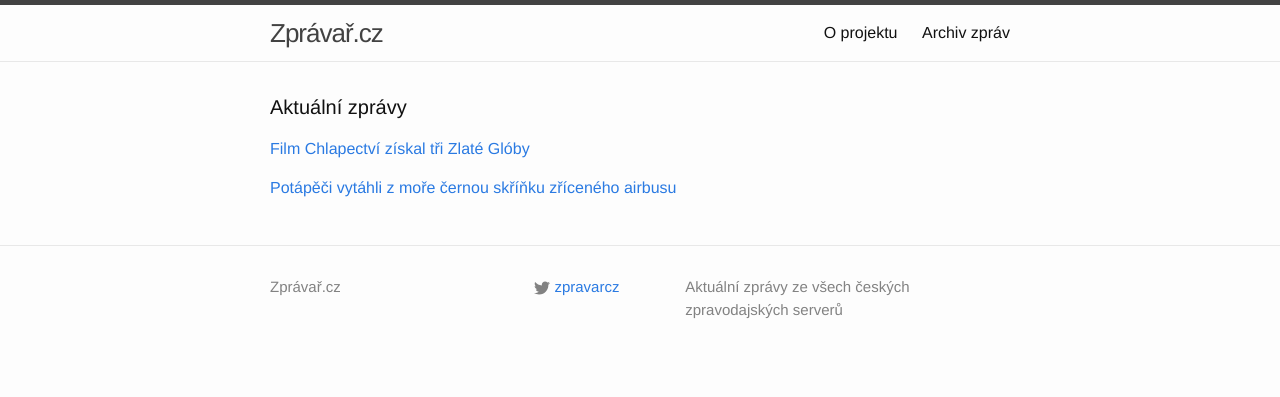
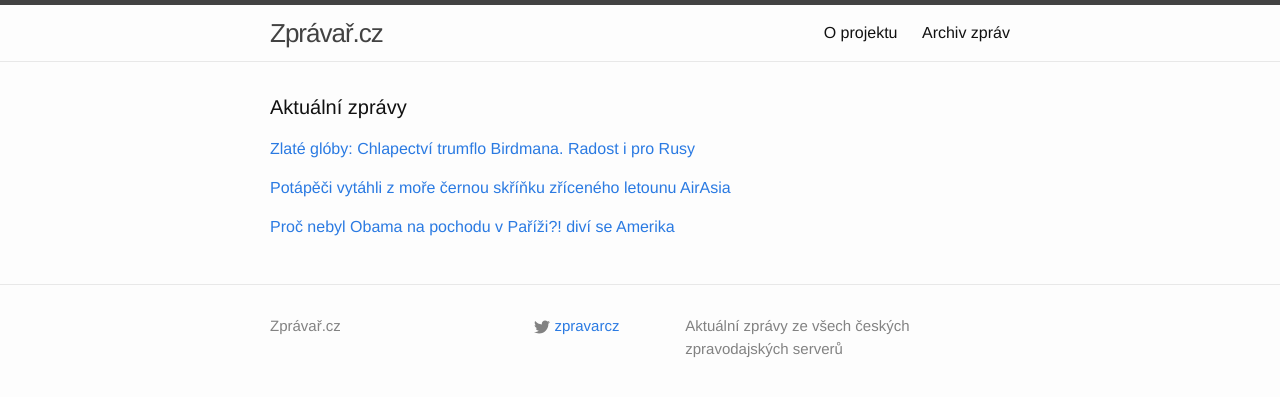
Before and after one commit to adliska/zpravar, a Jekyll site: the page built from index.html, in a window 1280 px wide. Shown: the top 397 px of the page. Built offline with Jekyll 4.4.1, drawn with Linux system fonts in a browser that asks for light colours.

Commit message:
zpravar news update

```diff
--- a/index.html
+++ b/index.html
@@ -5,20 +5,32 @@ layout: default
 <div class="home">
     <h1 class="page-heading">Aktuální zprávy</h1>
 
-<p><a href="javascript:;" onclick="toggle_visibility('zpravy0')">Film Chlapectví získal tři Zlaté Glóby</a></p>
+<p><a href="javascript:;" onclick="toggle_visibility('zpravy0')">Zlaté glóby: Chlapectví trumflo Birdmana. Radost i pro Rusy</a></p>
 <div id="zpravy0" style="display:none">
 <ul>
+<li><a href=http://www.tyden.cz/rubriky/kultura/film/zlate-globy-chlapectvi-trumflo-birdmana-radost-i-pro-rusy_329788.html>Zlaté glóby: Chlapectví trumflo Birdmana. Radost i pro Rusy - www.tyden.cz</a></li>
+<li><a href=http://www.ceskenoviny.cz/zpravy/zpravy/chlapectvi-ma-tri-zlate-globy-herci-uctili-obeti-utoku-z-parize/1167735>Chlapectví má tři Zlaté Glóby, herci uctili oběti útoků z Paříže - www.ceskenoviny.cz</a></li>
 <li><a href=http://www.novinky.cz/kultura/358469-film-chlapectvi-ziskal-tri-zlate-globy.html>Film Chlapectví získal tři Zlaté Glóby - www.novinky.cz</a></li>
 <li><a href=http://art.ihned.cz/film-a-televize/c1-63366960-zlate-globy-chlapectvi>Zlaté glóby vyhrál film Chlapectví, jeden má i Grandhotel Budapešť - art.ihned.cz</a></li>
 <li><a href=http://www.rozhlas.cz/_zprava/pri-predavani-zlatych-globu-uctily-americke-hvezdy-pamatku-obeti-z-parize--1442222>Při předávání Zlatých glóbů uctily americké hvězdy památku obětí z Paříže - www.rozhlas.cz</a></li>
+<li><a href=http://www.ceskenoviny.cz/zpravy/zpravy/v-usa-se-zacaly-rozdelovat-zlate-globy/1167735>V USA se začaly rozdělovat Zlaté glóby - www.ceskenoviny.cz</a></li>
 <li><a href=http://www.rozhlas.cz/_zprava/hvezdy-americkeho-filmu-pri-predavani-zlatych-globu-uctily-pamatku-obeti-z-parize--1442222>Hvězdy amerického filmu při předávání Zlatých glóbů uctily památku obětí z Paříže - www.rozhlas.cz</a></li>
 </ul>
-</div><p><a href="javascript:;" onclick="toggle_visibility('zpravy1')">Potápěči vytáhli z moře černou skříňku zříceného airbusu </a></p>
+</div><p><a href="javascript:;" onclick="toggle_visibility('zpravy1')">Potápěči vytáhli z moře černou skříňku zříceného letounu AirAsia</a></p>
 <div id="zpravy1" style="display:none">
 <ul>
+<li><a href=http://zpravy.idnes.cz/cerne-skrinky-havarovane-letadlo-airasia-fp9-/zahranicni.aspx?c=A150112_064840_zahranicni_skr>Potápěči vytáhli z moře černou skříňku zříceného letounu AirAsia - zpravy.idnes.cz</a></li>
+<li><a href=http://www.rozhlas.cz/_zprava/patraci-tym-vytahl-z-more-cernou-skrinku-letadla-airasia--1442236>Pátrací tým vytáhl z moře černou skříňku letadla AirAsia - www.rozhlas.cz</a></li>
 <li><a href=http://www.novinky.cz/zahranicni/svet/358467-potapeci-vytahli-z-more-cernou-skrinku-zriceneho-airbusu.html>Potápěči vytáhli z moře černou skříňku zříceného airbusu  - www.novinky.cz</a></li>
 <li><a href=http://zpravy.aktualne.cz/zahranici/potapeci-vytahli-z-more-cernou-skrinku-letounu-airasia/r~a0d84ff89a1811e49f60002590604f2e/>Potápěči vytáhli z moře černou skříňku letounu AirAsia - zpravy.aktualne.cz</a></li>
 <li><a href=http://www.ceskenoviny.cz/zpravy/zpravy/potapeci-vytahli-z-more-cernou-skrinku-zriceneho-letounu-airasia/1167742>Potápěči vytáhli z moře černou skříňku zříceného letounu AirAsia - www.ceskenoviny.cz</a></li>
 <li><a href=http://www.novinky.cz/zahranicni/svet/358467-potapeci-vytahli-z-more-cernou-skrinku-zriceneho-aibusu.html>Potápěči vytáhli z moře černou skříňku zříceného aibusu  - www.novinky.cz</a></li>
 </ul>
+</div><p><a href="javascript:;" onclick="toggle_visibility('zpravy2')">Proč nebyl Obama na pochodu v Paříži?! diví se Amerika</a></p>
+<div id="zpravy2" style="display:none">
+<ul>
+<li><a href=http://www.tyden.cz/rubriky/zahranici/amerika/proc-nebyl-obama-na-pochodu-v-parizi-divi-se-amerika_329787.html>Proč nebyl Obama na pochodu v Paříži?! diví se Amerika - www.tyden.cz</a></li>
+<li><a href=http://www.novinky.cz/zahranicni/evropa/358468-media-v-usa-se-divi-proc-nebyl-obama-na-pochodu-v-parizi.html>Média v USA se diví, proč nebyl Obama na pochodu v Paříži - www.novinky.cz</a></li>
+<li><a href=http://www.ceskenoviny.cz/zpravy/zpravy/hollande-pry-nechtel-aby-netanjahu-jezdil-do-parize-pisi-media/1167733>Hollande prý nechtěl, aby Netanjahu jezdil do Paříže, píší média - www.ceskenoviny.cz</a></li>
+</ul>
 </div></div>
```
